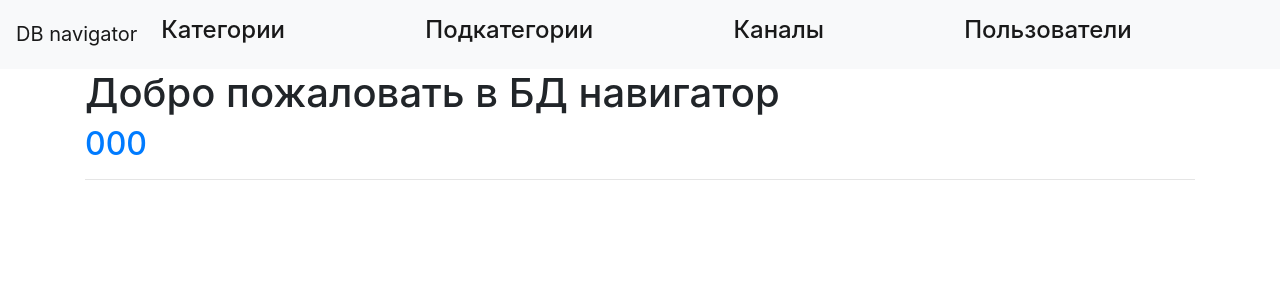
After one commit to sweetsenpai/psprof_main, a Flask app: page /chanels in a window 1280 px wide. The commit adds this page. Shown: the top 300 px of the page. Run offline with Flask 3, Linux system fonts and the light colour scheme; tables that the repository leaves empty hold one stand-in row (values such as "Sample post"); parts of the project's set-up code (start-up, migrations or seed data) failed here and were passed over; some libraries are stand-ins or nearby versions.

Commit message:
basic menu html+css+bootstrap

```diff
--- a/DB/db_builder.py
+++ b/DB/db_builder.py
@@ -19,7 +19,7 @@ class Subcategories(db.Model):
     __tablename__ = 'subcategories'
     subcategories_id = db.Column(name='subcategories_id', type_=db.Integer, primary_key=True)
     subcategories_categories = db.Column(db.Integer, db.ForeignKey('categories.category_id', ondelete="CASCADE"))
-    subcategories_titel = db.Column(name='subcategory_title', type_=db.String)
+    subcategories_titel = db.Column(name='subcategories_titel', type_=db.String)
     subcategories_url = db.Column(name='category_title', type_=db.String, default='')
 
 
--- a/flask_app/app.py
+++ b/flask_app/app.py
@@ -1,14 +1,31 @@
 from flask import Flask, render_template
 from markupsafe import escape
 from config import app, db
-from DB.db_builder import Users
+from DB.db_builder import Users, Categories, Subcategories, Channels
 
 
+@app.route("/chanels")
+def chanels_html():
+    channels = db.session().query(Channels).all()
+    return  render_template('chanels.html',posts=channels)
 
-@app.route("/")
+
+@app.route("/subcategories")
+def subcategories_html():
+    subcategories = db.session().query(Subcategories).all()
+    return  render_template('subcategories.html',posts=subcategories)
+
+
+@app.route("/categories")
+def categories_html():
+    users = db.session().query(Categories).all()
+    return  render_template('categories.html',posts=users)
+
+
+@app.route("/users")
 def index():
     users = db.session().query(Users).all()
-    return  render_template('index.html',posts=users)
+    return  render_template('users.html',posts=users)
 
 
 if __name__ == "__main__":
--- a/flask_app/templates/base.html
+++ b/flask_app/templates/base.html
@@ -12,17 +12,38 @@
   </head>
   <body>
     <nav class="navbar navbar-expand-md navbar-light bg-light">
-        <a class="navbar-brand" href="{{ url_for('index')}}">FlaskBlog</a>
+        <a class="navbar-brand" href="{{ url_for('index')}}">DB navigator</a>
         <button class="navbar-toggler" type="button" data-toggle="collapse" data-target="#navbarNav" aria-controls="navbarNav" aria-expanded="false" aria-label="Toggle navigation">
             <span class="navbar-toggler-icon"></span>
         </button>
         <div class="collapse navbar-collapse" id="navbarNav">
+          <ul class="navbar-nav">
+          <li class="nav-item active">
+              <a class="nav-link" href="categories"><h4>Категории</h4></a>
+          </li>
+          </ul>
+      </div>
+        <div class="collapse navbar-collapse" id="navbarNav">
             <ul class="navbar-nav">
             <li class="nav-item active">
-                <a class="nav-link" href="#">About</a>
+                <a class="nav-link" href="subcategories"><h4>Подкатегории</h4></a>
             </li>
             </ul>
         </div>
+        <div class="collapse navbar-collapse" id="navbarNav">
+          <ul class="navbar-nav">
+          <li class="nav-item active">
+              <a class="nav-link" href="chanels"><h4>Каналы</h4></a>
+          </li>
+          </ul>
+      </div>
+      <div class="collapse navbar-collapse" id="navbarNav">
+        <ul class="navbar-nav">
+        <li class="nav-item active">
+            <a class="nav-link" href="users"><h4>Пользователи</h4></a>
+        </li>
+        </ul>
+    </div>
     </nav>
     <div class="container">
         {% block content %} {% endblock %}
--- /dev/null
+++ b/flask_app/templates/chanels.html
@@ -0,0 +1,11 @@
+{% extends 'base.html' %}
+
+{% block content %}
+    <h1>{% block title %}  Добро пожаловать в БД навигатор {% endblock %}</h1>
+    {% for post in posts %}
+        <a href="#">
+            <h2>{{ post['channel_titel'] }}</h2>
+        </a>
+        <hr>
+    {% endfor %}
+{% endblock %}
--- a/flask_app/templates/index.html
+++ b/flask_app/templates/users.html
@@ -1,7 +1,7 @@
 {% extends 'base.html' %}
 
 {% block content %}
-    <h1>{% block title %} Welcome to FlaskBlog {% endblock %}</h1>
+    <h1>{% block title %}  Добро пожаловать в БД навигатор {% endblock %}</h1>
     {% for post in posts %}
         <a href="#">
             <h2>{{ post['user_name'] }}</h2>
```
Also changed, not shown: flask_app/templates/categories.html (added, +11 -0 lines), flask_app/templates/subcategories.html (added, +11 -0 lines).
